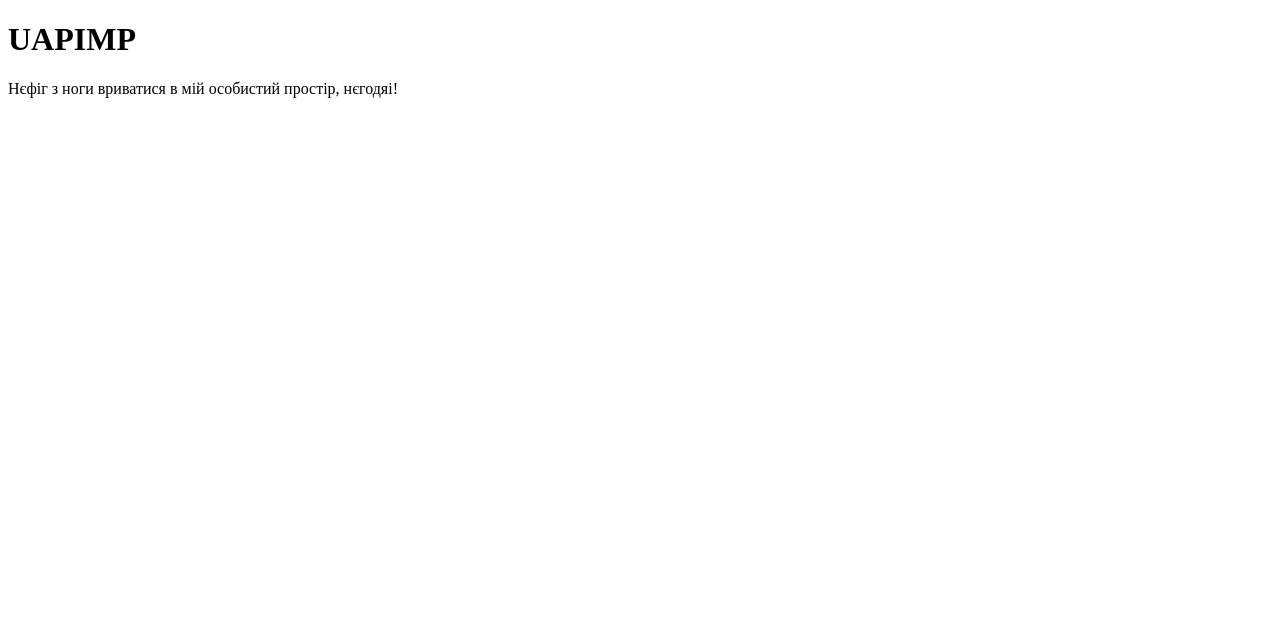
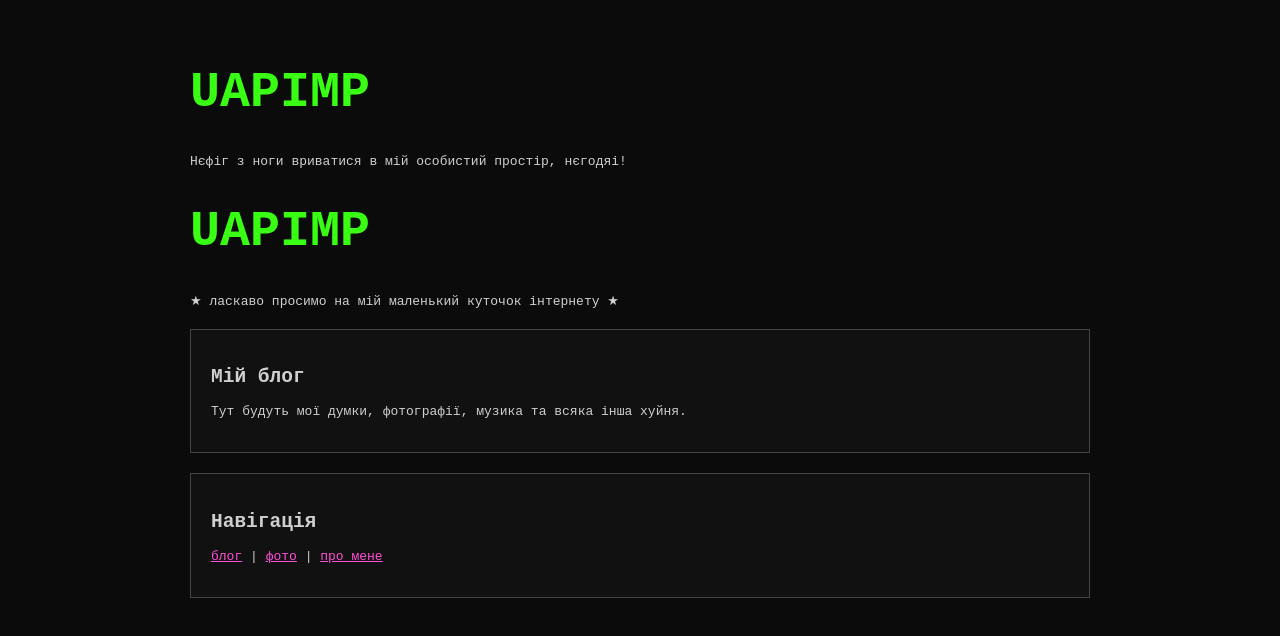
Before and after one commit to PaniHolub/uapimp, a plain HTML site: page index.html in a window 1280 px wide. Drawn offline with Linux system fonts and the light colour scheme.

Commit message:
Update index.html
<!DOCTYPE html>
<html lang="uk">
<head>
    <meta charset="UTF-8">
    <title>UAPIMP</title>

    <style>
        body {
            background: #0b0b0b;
            color: #cfcfcf;
            font-family: monospace;
            max-width: 900px;
            margin: auto;
            padding: 30px;
        }

        h1 {
            color: #39ff14;
            font-size: 50px;
        }

        a {
            color: #ff4fd8;
        }

        .box {
            border: 1px solid #444;
            padding: 20px;
            margin-top: 20px;
            background: #111;
        }
    </style>
</head>

<body>

    <h1>UAPIMP</h1>

    <p>★ ласкаво просимо на мій маленький куточок інтернету ★</p>

    <div class="box">
        <h2>Мій блог</h2>
        <p>Тут будуть мої думки, фотографії, музика та всяка інша хуйня.</p>
    </div>

    <div class="box">
        <h2>Навігація</h2>
        <p>
            <a href="#">блог</a> |
            <a href="#">фото</a> |
            <a href="#">про мене</a>
        </p>
    </div>

</body>
</html>

```diff
--- a/index.html
+++ b/index.html
@@ -9,3 +9,59 @@
     <p>Нєфіг з ноги вриватися в мій особистий простір, нєгодяі!</p>
 </body>
 </html>
+<!DOCTYPE html>
+<html lang="uk">
+<head>
+    <meta charset="UTF-8">
+    <title>UAPIMP</title>
+
+    <style>
+        body {
+            background: #0b0b0b;
+            color: #cfcfcf;
+            font-family: monospace;
+            max-width: 900px;
+            margin: auto;
+            padding: 30px;
+        }
+
+        h1 {
+            color: #39ff14;
+            font-size: 50px;
+        }
+
+        a {
+            color: #ff4fd8;
+        }
+
+        .box {
+            border: 1px solid #444;
+            padding: 20px;
+            margin-top: 20px;
+            background: #111;
+        }
+    </style>
+</head>
+
+<body>
+
+    <h1>UAPIMP</h1>
+
+    <p>★ ласкаво просимо на мій маленький куточок інтернету ★</p>
+
+    <div class="box">
+        <h2>Мій блог</h2>
+        <p>Тут будуть мої думки, фотографії, музика та всяка інша хуйня.</p>
+    </div>
+
+    <div class="box">
+        <h2>Навігація</h2>
+        <p>
+            <a href="#">блог</a> |
+            <a href="#">фото</a> |
+            <a href="#">про мене</a>
+        </p>
+    </div>
+
+</body>
+</html>
```
